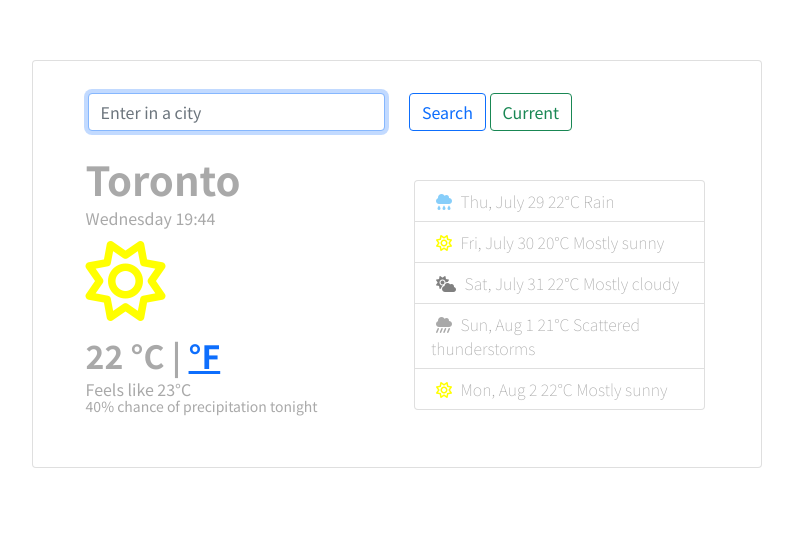
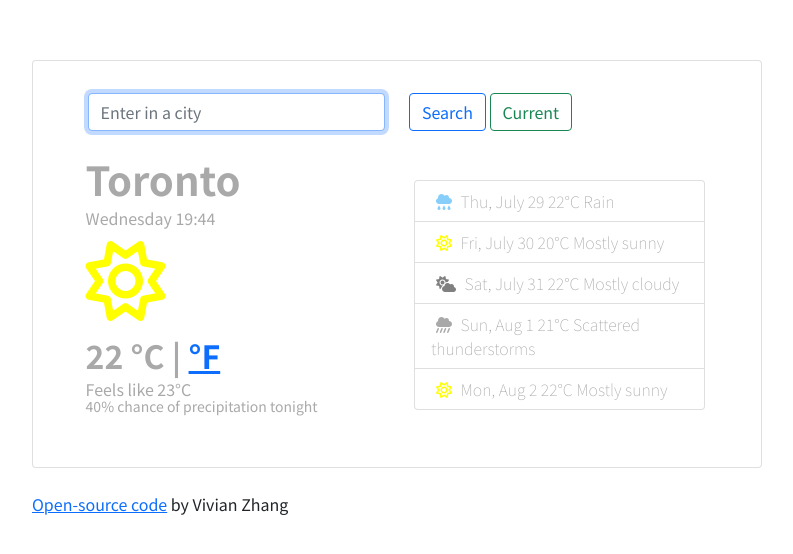
Before and after one commit to vvynz/vivians-weather-app, a plain HTML site: page index.html in a window 1280 px wide. Shown: the whole page, without its empty margins (28-821 px from the left). Drawn offline with nearby package versions, Linux system fonts and the light colour scheme; no server answers.

Commit message:
added github source code

```diff
--- a/index.html
+++ b/index.html
@@ -89,5 +89,7 @@
     </div>
 </div>
     <script src="src/index.js"></script>
+</br>
+<a href="https://github.com/vvynz/vivians-weather-app">Open-source code</a> by Vivian Zhang
   </body>
 </html>
```
